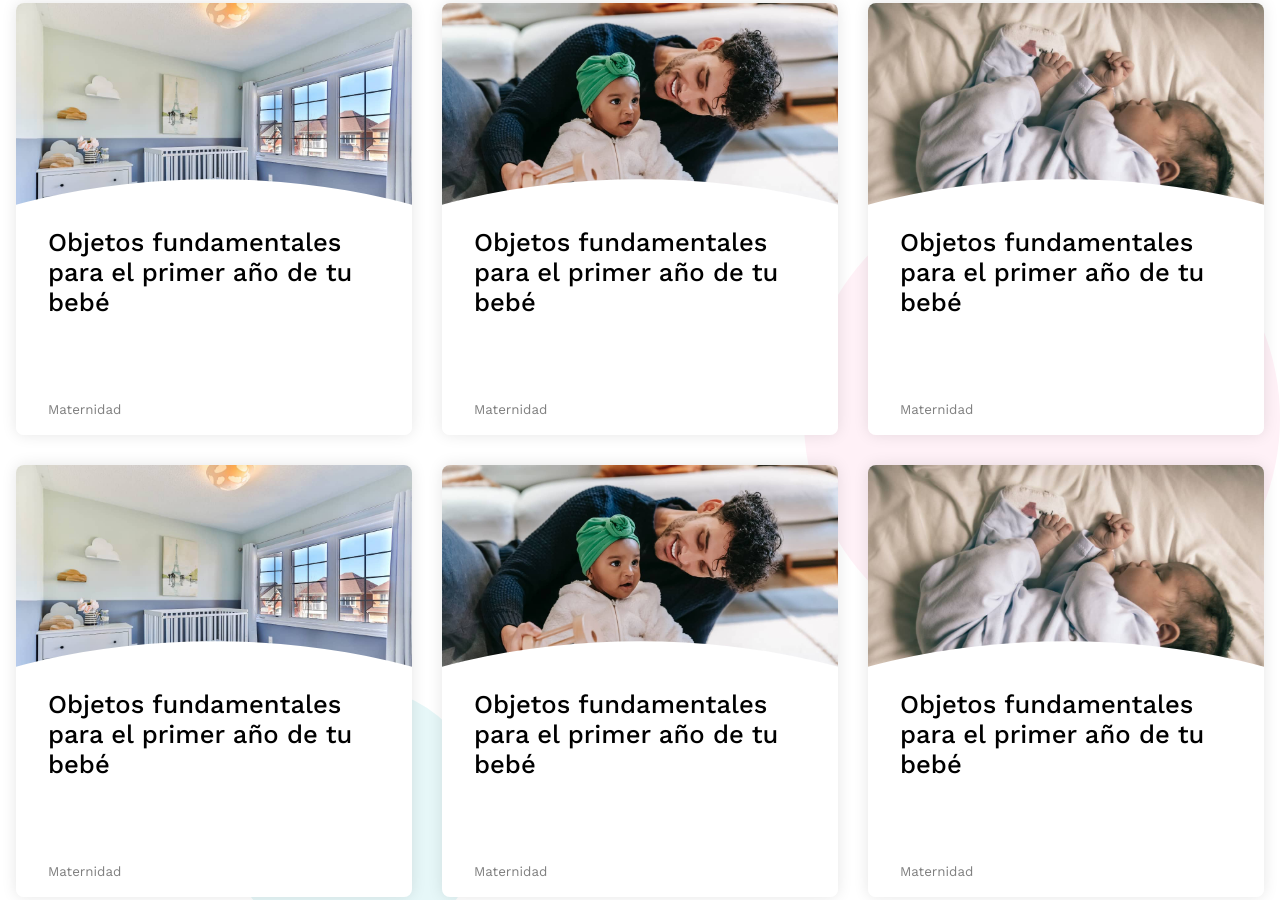
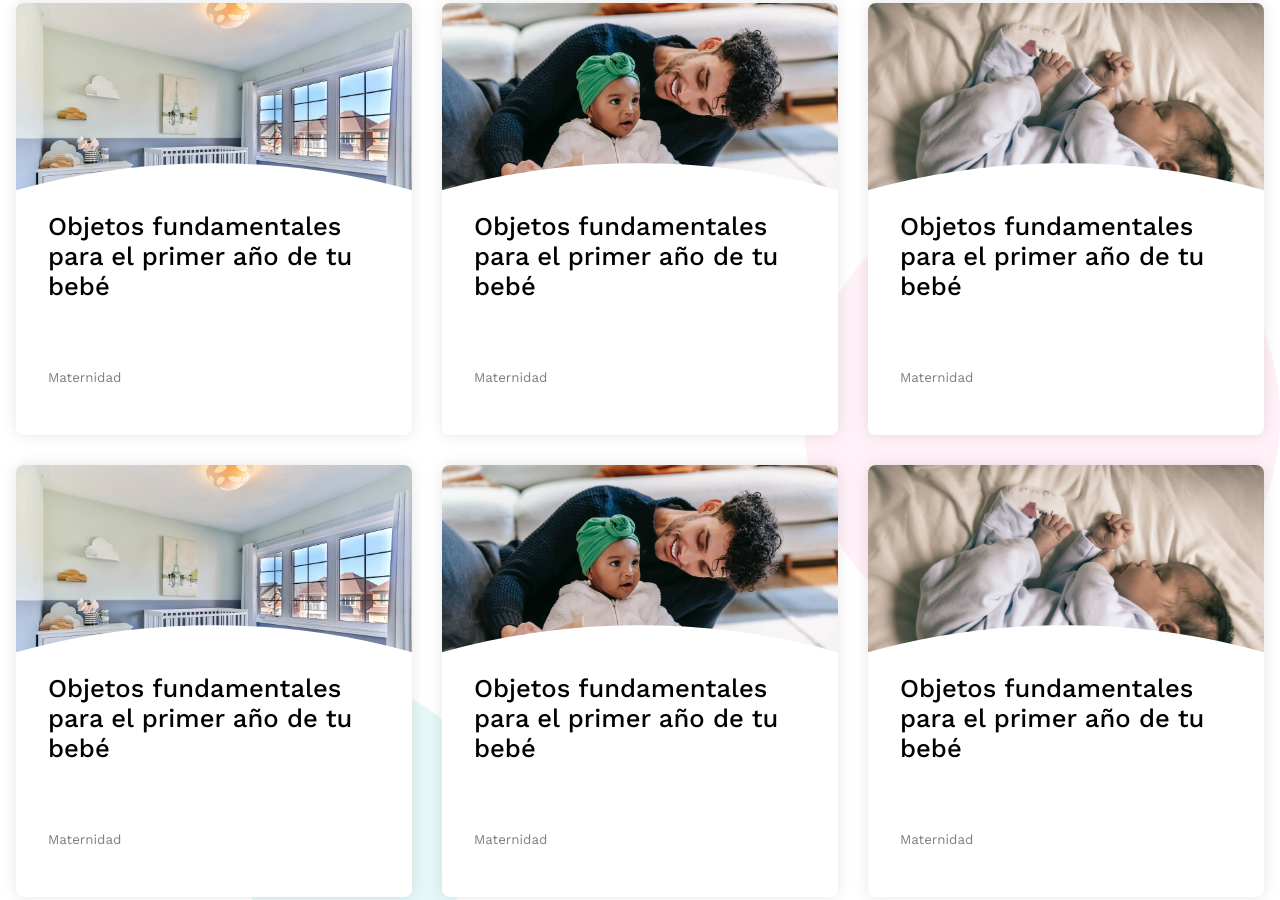
Before and after one commit to victorcheca/test, a plain HTML site: page blog.html in a window 1280 px wide. Shown: the part 4398-5298 px from the top of the page. Drawn offline with nearby package versions, Linux system fonts and the light colour scheme.

Commit message:
Ajustes nuevas cards

```diff
--- a/css/components/_cards.scss
+++ b/css/components/_cards.scss
@@ -354,6 +354,9 @@
   text-decoration: none;
   color:black;
   overflow: hidden;
+  &:hover {
+    box-shadow: 0px 0px 20px 1px rgb(199, 199, 199);
+  }
     a::after{
       content: '';
       position: absolute;
@@ -366,8 +369,9 @@
       outline: none;
       text-decoration: underline;
     }
+
     &__container-text{
-      padding: 3rem 2rem 2rem 2rem;
+      padding: 3rem 2rem 3rem 2rem;
       clip-path: ellipse(115% 100% at 50% 100%);
       background-color: white;
       z-index: 1;
@@ -378,7 +382,7 @@
       &__text{
         display: flex;
         flex-direction: column;
-        height: 12rem;
+        height: 11rem;
         flex: 1 0 auto;
         h2{
           font-size: 1.6rem;
```
Also changed, not shown: css/main.css, 1 other file.
